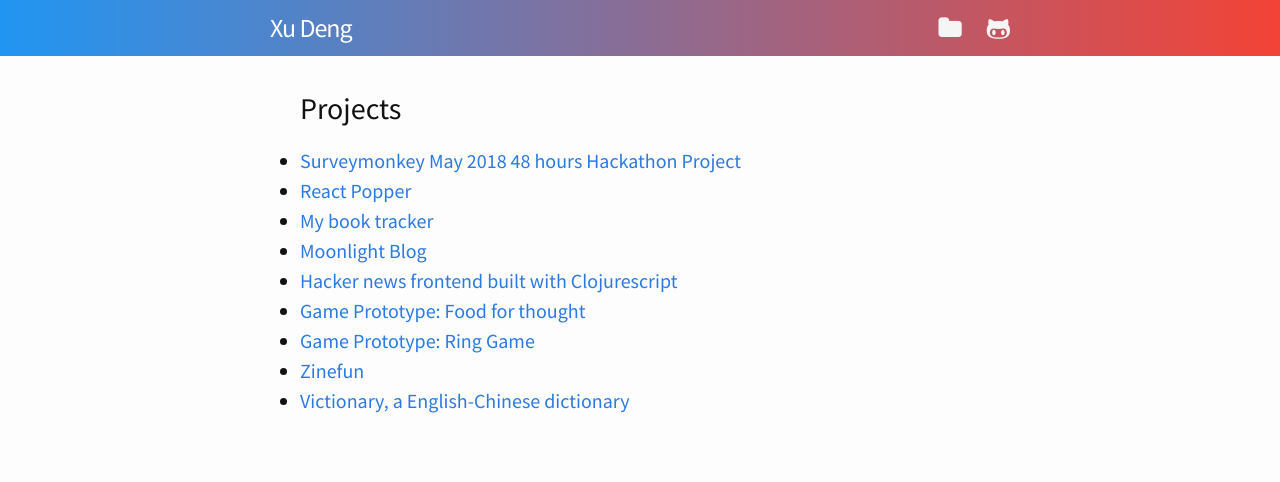
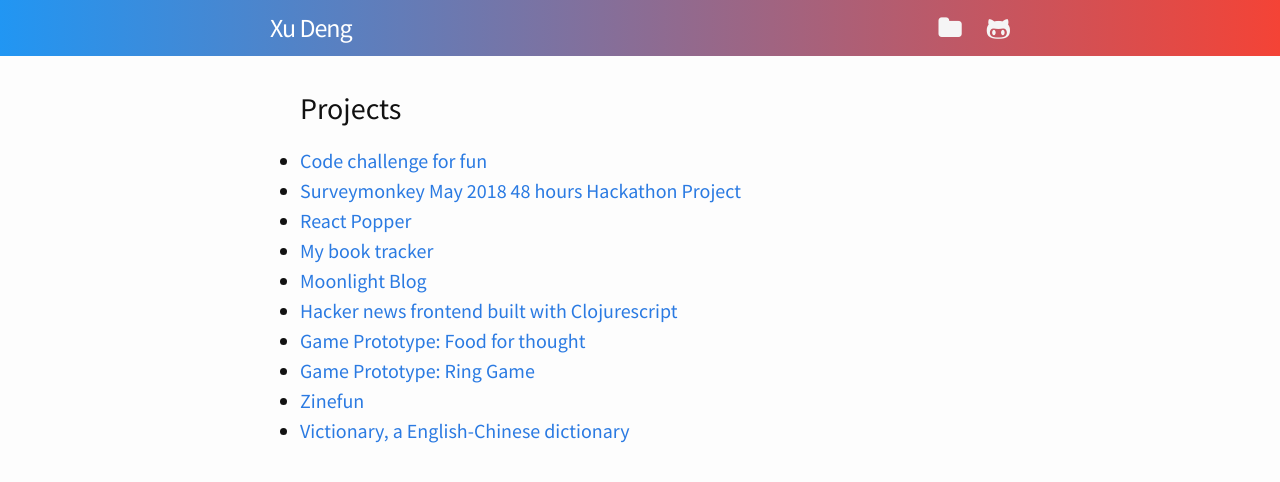
Before and after one commit to xden/xden.github.io, a Jekyll site: the page built from projects.html, in a window 1280 px wide. Shown: the top 482 px of the page. Built offline with Jekyll 4.4.1, drawn with Linux system fonts in a browser that asks for light colours.

Commit message:
Update projects.html

```diff
--- a/projects.html
+++ b/projects.html
@@ -6,6 +6,11 @@
 
 <ul class="project-list">
   <h2> Projects </h2>
+  <li>
+    <a href="https://code.xudeng.io" target="_blank">
+      Code challenge for fun
+    </a>
+  </li>
   <li>
     <a href="https://tr.xudeng.io" target="_blank">
       Surveymonkey May 2018 48 hours Hackathon Project
```
